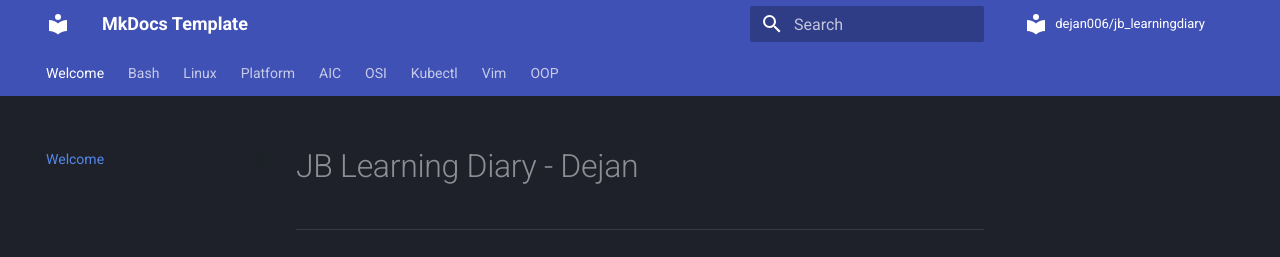
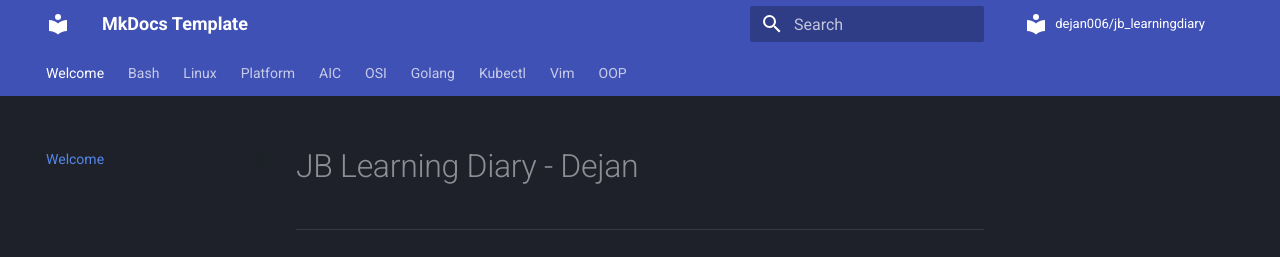
Before and after one commit to dejan006/jb_learningdiary, an MkDocs documentation site: the page built from docs/index.md, in a window 1280 px wide. Shown: the top 257 px of the page. Built offline with MkDocs 1.6.1 and Material for MkDocs 9.7.7, drawn with Linux system fonts in a browser that asks for light colours; comment, search, counter and statistics services are not loaded.

Commit message:
New Update - OOP

```diff
--- a/mkdocs.yml
+++ b/mkdocs.yml
@@ -103,6 +103,7 @@ nav:
   - Platform: platform.md
   - AIC: aic.md
   - OSI: osi.md
+  - Golang: golang.md
   - Kubectl: kubectl.md
   - Vim: vim.md
   - OOP: oop.md
```
